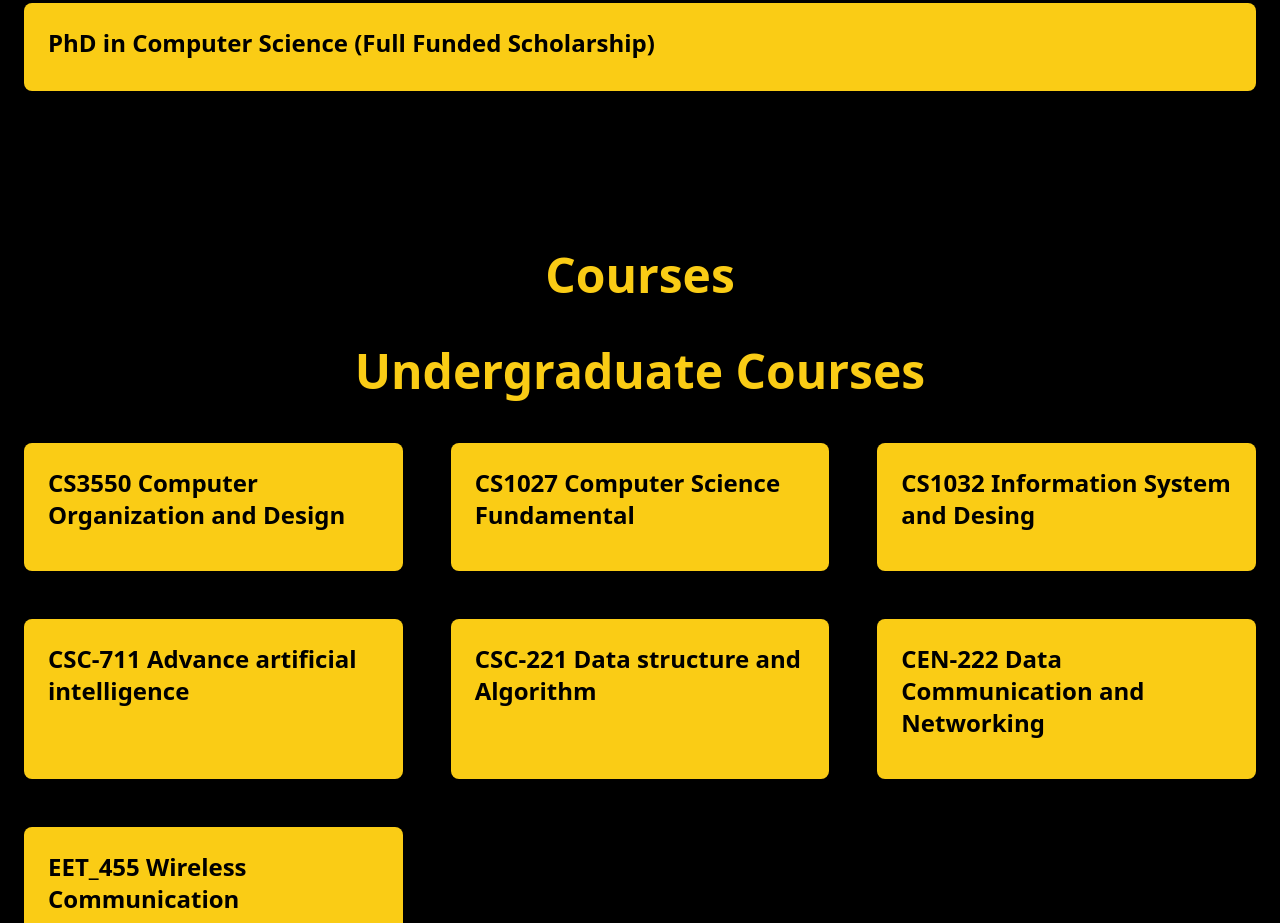
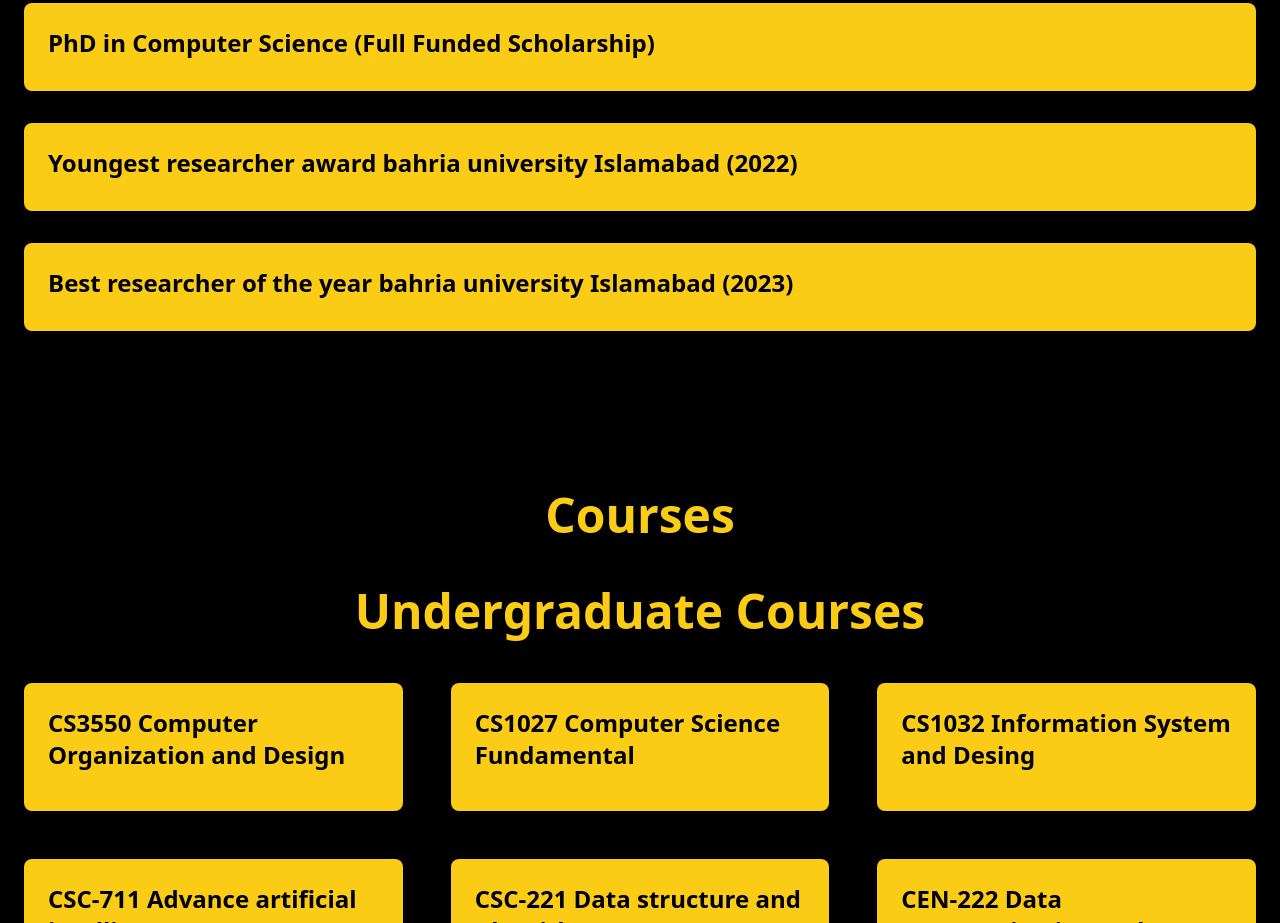
Before and after one commit to Amna1993/iqra, a React (Create React App) app: page / in a window 1280 px wide. Shown: the part 5320-6243 px from the top of the page. Built offline with nearby package versions, Linux system fonts and the light colour scheme.

Commit message:
Update Awards.jsx

```diff
--- a/src/components/Awards.jsx
+++ b/src/components/Awards.jsx
@@ -14,6 +14,16 @@
       title: "PhD in Computer Science (Full Funded Scholarship)",
       link: "#",
     },
+    {
+      title: "Youngest researcher award bahria university Islamabad (2022)",
+      link: "#",
+    },
+    {
+      title: "Best researcher of the year bahria university Islamabad (2023)",
+      link: "#",
+    },
+
+
   ];
 
   return (
```
